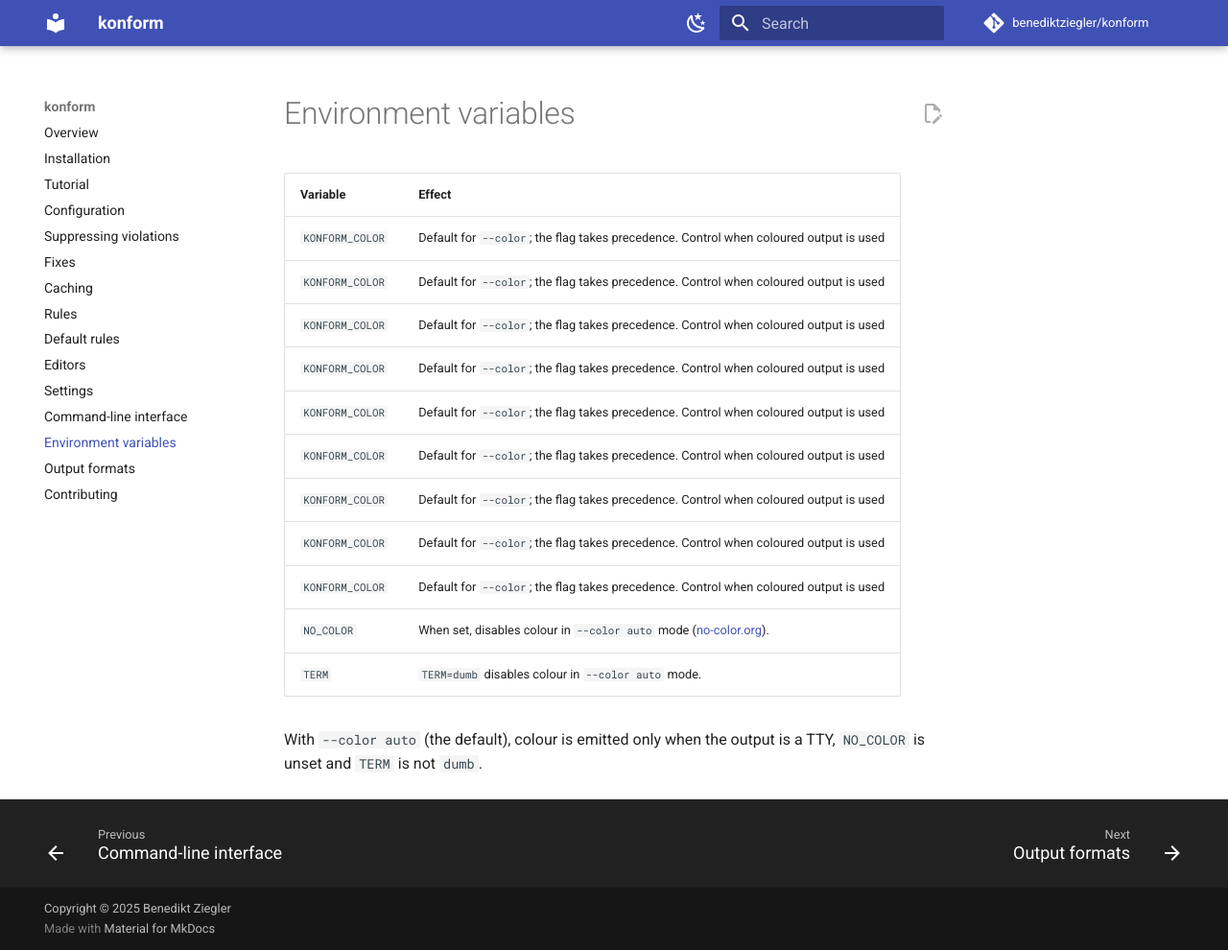
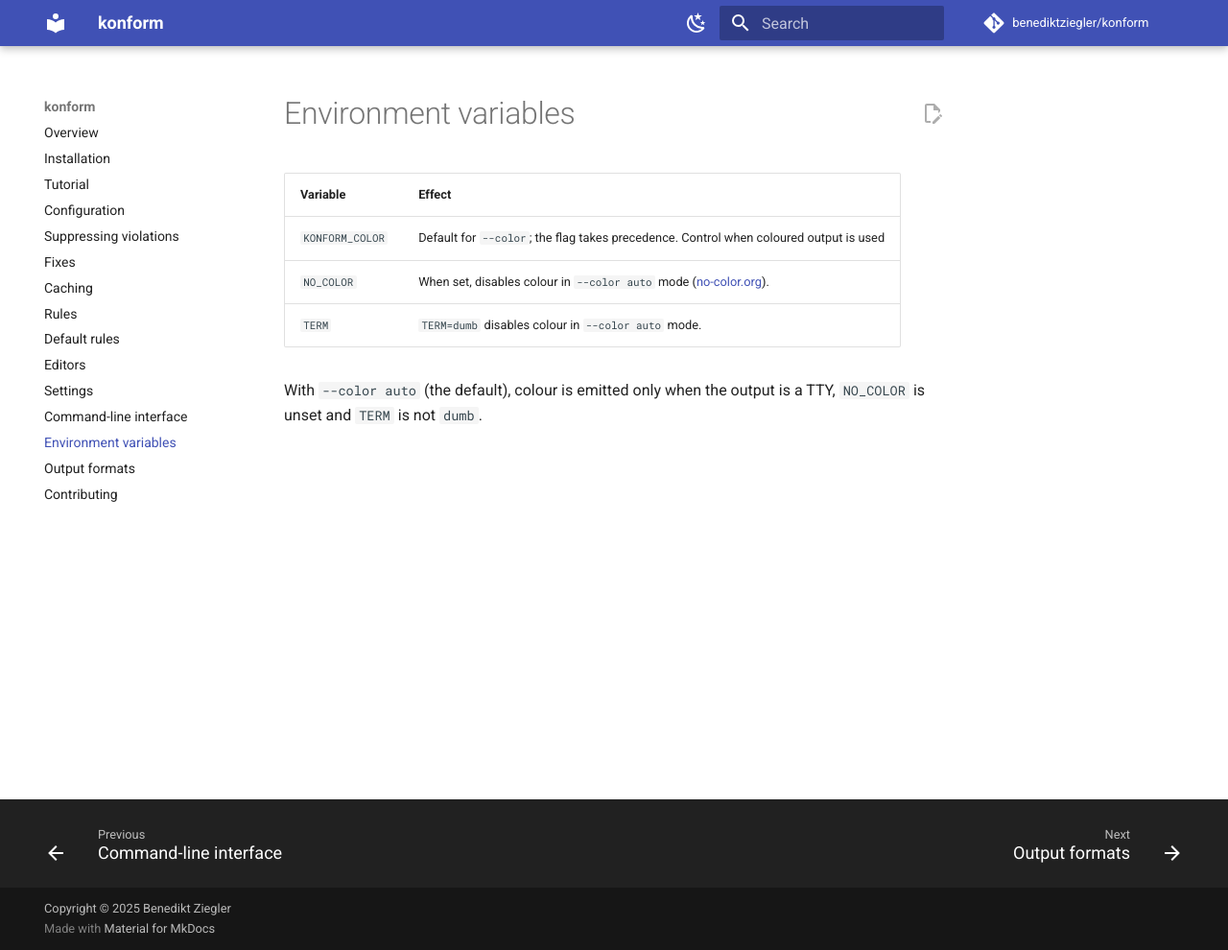
Before and after one commit to benediktziegler/konform, an MkDocs documentation site: the page built from docs/reference/environment-variables.md, in a window 1280 px wide and 990 px high. Shown: the whole window at 96% size. Built offline with MkDocs 1.6.1 and Material for MkDocs 9.7.7, drawn with Linux system fonts in a browser that asks for light colours; comment, search, counter and statistics services are not loaded.

Commit message:
fix(docs): list each environment variable once
The dedupe check compared bare names against backticked rows, so it never
matched and every subcommand repeated KONFORM_COLOR.

Co-Authored-By: Claude Sonnet 5.5 <noreply@anthropic.com>

```diff
--- a/docs/reference/environment-variables.md
+++ b/docs/reference/environment-variables.md
@@ -5,14 +5,6 @@
 | Variable | Effect |
 | -------- | ------ |
 | `KONFORM_COLOR` | Default for `--color`; the flag takes precedence. Control when coloured output is used |
-| `KONFORM_COLOR` | Default for `--color`; the flag takes precedence. Control when coloured output is used |
-| `KONFORM_COLOR` | Default for `--color`; the flag takes precedence. Control when coloured output is used |
-| `KONFORM_COLOR` | Default for `--color`; the flag takes precedence. Control when coloured output is used |
-| `KONFORM_COLOR` | Default for `--color`; the flag takes precedence. Control when coloured output is used |
-| `KONFORM_COLOR` | Default for `--color`; the flag takes precedence. Control when coloured output is used |
-| `KONFORM_COLOR` | Default for `--color`; the flag takes precedence. Control when coloured output is used |
-| `KONFORM_COLOR` | Default for `--color`; the flag takes precedence. Control when coloured output is used |
-| `KONFORM_COLOR` | Default for `--color`; the flag takes precedence. Control when coloured output is used |
 | `NO_COLOR` | When set, disables colour in `--color auto` mode ([no-color.org](https://no-color.org)). |
 | `TERM` | `TERM=dumb` disables colour in `--color auto` mode. |
 
```
Also changed, not shown: 1 other file.
